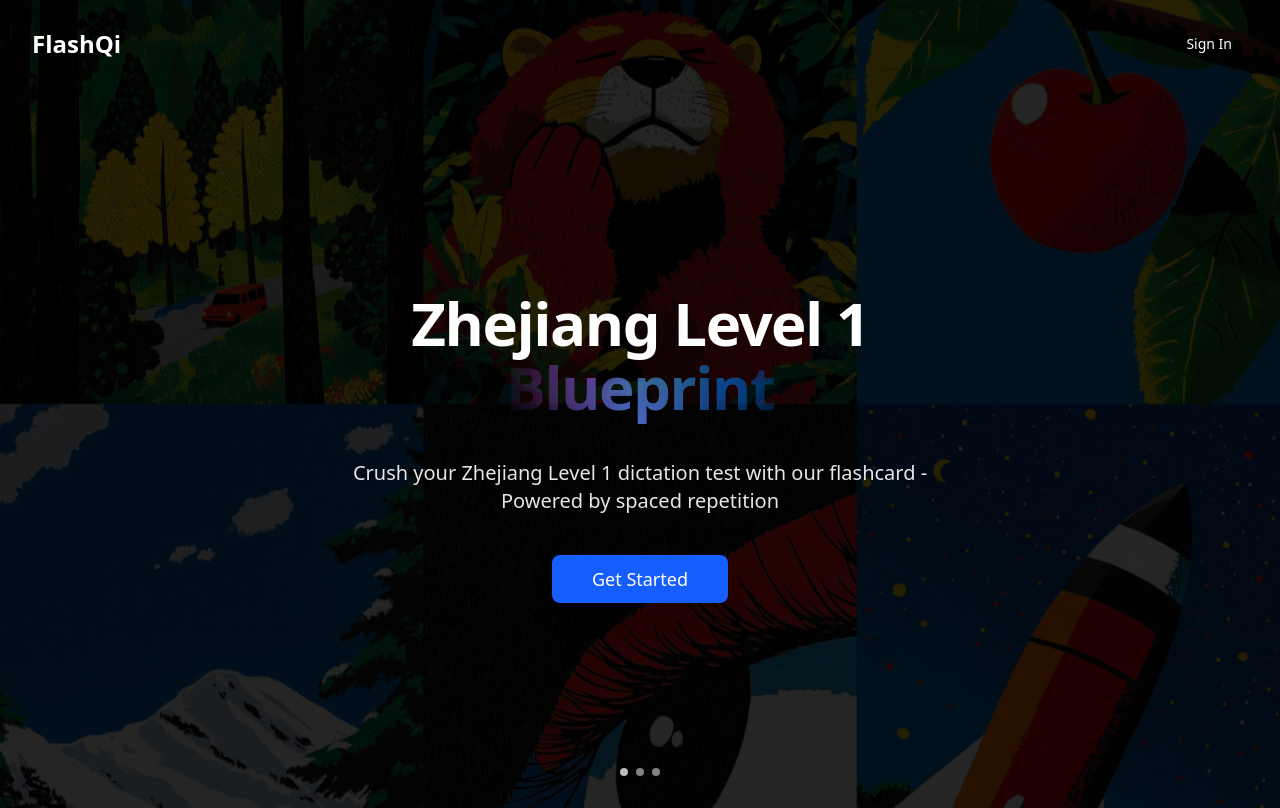
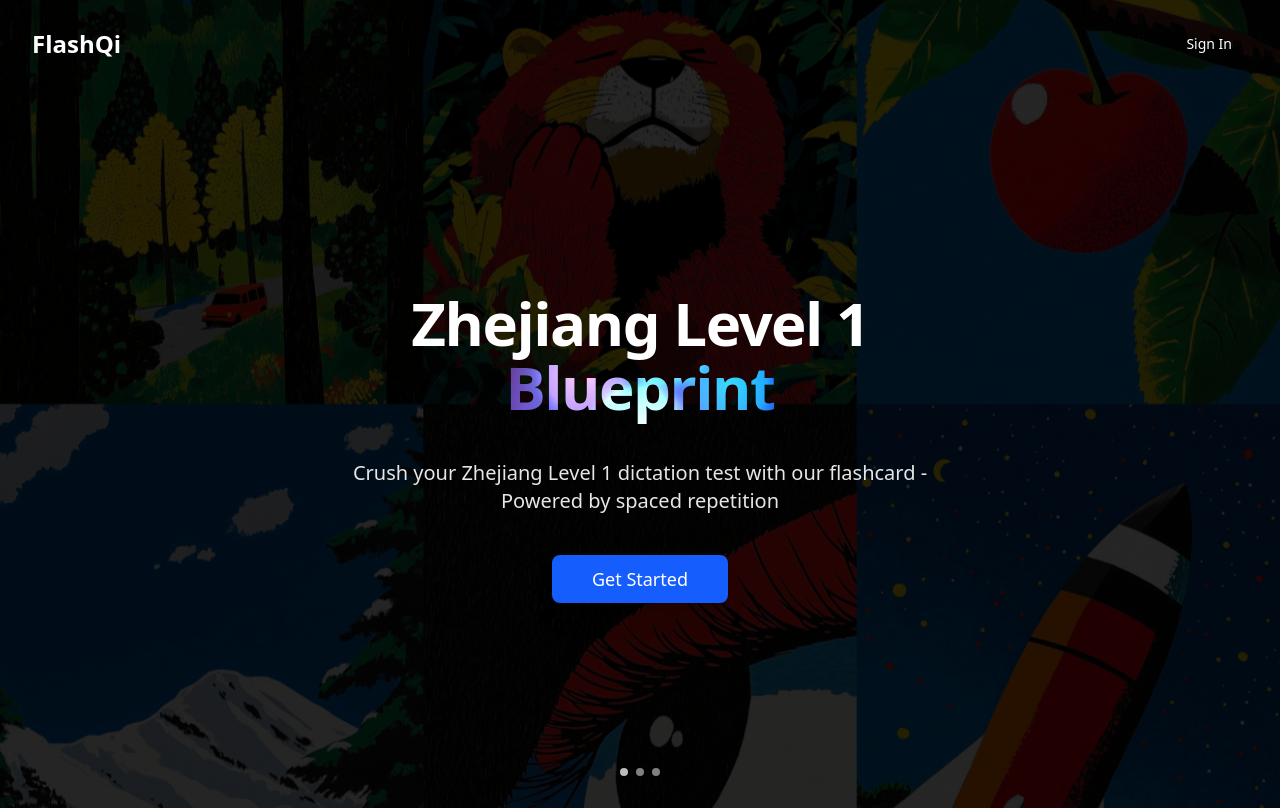
Before and after one commit to Richienv/flashqi, a Next.js app in the folder flashqi1/: page / in a window 1280 px wide. Built offline with nearby package versions, Linux system fonts and the light colour scheme.

Commit message:
Update teh Aurora Text

```diff
--- a/flashqi1/src/components/magicui/aurora-text.tsx
+++ b/flashqi1/src/components/magicui/aurora-text.tsx
@@ -1,7 +1,10 @@
 "use client";
 
+/* eslint-disable @typescript-eslint/no-explicit-any */
+// @ts-ignore
 import type { CSSProperties } from "react";
-import React, { useEffect, useRef } from "react";
+// @ts-ignore
+import React, { useEffect, useRef, useState, useMemo } from "react";
 
 interface AuroraTextProps {
   children: React.ReactNode;
@@ -25,6 +28,31 @@ export function AuroraText({
   const [textStyle, setTextStyle] = React.useState<
     Partial<CSSStyleDeclaration>
   >({});
+
+  // Generate a stable unique ID for the mask
+  const maskId = useMemo(() =>
+    `aurora-mask-${Math.random().toString(36).substring(2, 11)}`,
+    []
+  );
+
+  // Force initialization on mobile with a timeout
+  useEffect(() => {
+    const timer = setTimeout(() => {
+      if (!isReady && textRef.current) {
+        // Force dimension calculation after a delay
+        const bbox = textRef.current.getBBox();
+        if (bbox.width > 0 && bbox.height > 0) {
+          setDimensions({
+            width: bbox.width,
+            height: bbox.height,
+          });
+          setIsReady(true);
+        }
+      }
+    }, 300);
+
+    return () => clearTimeout(timer);
+  }, [isReady]);
 
   // Updated effect to compute all text styles from parent
   useEffect(() => {
@@ -75,15 +103,20 @@ export function AuroraText({
     const updateDimensions = () => {
       if (textRef.current) {
         const bbox = textRef.current.getBBox();
-        setDimensions({
-          width: bbox.width,
-          height: bbox.height,
-        });
-        setIsReady(true);
+        if (bbox.width > 0 && bbox.height > 0) {
+          setDimensions({
+            width: bbox.width,
+            height: bbox.height,
+          });
+          setIsReady(true);
+        }
       }
     };
 
+    // Try immediately and also on next frame to ensure SVG is rendered
     updateDimensions();
+    requestAnimationFrame(updateDimensions);
+
     window.addEventListener("resize", updateDimensions);
 
     return () => window.removeEventListener("resize", updateDimensions);
@@ -97,11 +130,12 @@ export function AuroraText({
     if (!ctx) return;
 
     // Set canvas size
-    canvas.width = dimensions.width;
-    canvas.height = dimensions.height;
+    canvas.width = Math.max(dimensions.width, 10); // Ensure minimum size
+    canvas.height = Math.max(dimensions.height, 10); // Ensure minimum size
 
     let time = 0;
     const baseSpeed = 0.008; // Original speed as base unit
+    let animationFrame: number;
 
     function animate() {
       if (!ctx || !canvas) return;
@@ -109,6 +143,7 @@ export function AuroraText({
 
       time += baseSpeed * speed;
 
+      // First pass - create base glow with larger radius
       colors.forEach((color, i) => {
         const x =
           canvas.width *
@@ -121,27 +156,77 @@ export function AuroraText({
             Math.sin(time * 0.7 + i * 1.5) * 0.4 +
             Math.cos(time * 0.6 + i * 0.8) * 0.2);
 
+        // Increased spread for wider glow
+        const radius = canvas.width * 0.6; // Further increased from 0.5 to 0.6
+
         const gradient = ctx.createRadialGradient(
           x,
           y,
           0,
           x,
           y,
-          canvas.width * 0.4,
+          radius,
         );
 
-        gradient.addColorStop(0, `${color}99`);
-        gradient.addColorStop(0.5, `${color}33`);
+        // Increased opacity values for maximum visibility
+        gradient.addColorStop(0, `${color}FF`); // Full opacity at center
+        gradient.addColorStop(0.4, `${color}BB`); // 73% opacity at 40% radius
+        gradient.addColorStop(0.8, `${color}44`); // 27% opacity at 80% radius
         gradient.addColorStop(1, "#00000000");
 
         ctx.fillStyle = gradient;
         ctx.fillRect(0, 0, canvas.width, canvas.height);
       });
 
-      requestAnimationFrame(animate);
+      // Second pass - add intense central glow with smaller radius
+      colors.forEach((color, i) => {
+        const x =
+          canvas.width *
+          (0.5 +
+            Math.cos(time * 0.8 + i * 1.3) * 0.4 +
+            Math.sin(time * 0.5 + i * 0.7) * 0.2);
+        const y =
+          canvas.height *
+          (0.5 +
+            Math.sin(time * 0.7 + i * 1.5) * 0.4 +
+            Math.cos(time * 0.6 + i * 0.8) * 0.2);
+
+        // Smaller radius for concentrated central glow
+        const innerRadius = canvas.width * 0.2;
+
+        const innerGradient = ctx.createRadialGradient(
+          x,
+          y,
+          0,
+          x,
+          y,
+          innerRadius,
+        );
+
+        // High intensity central glow
+        innerGradient.addColorStop(0, `${color}FF`); // Full opacity
+        innerGradient.addColorStop(0.7, `${color}88`); // Fade out
+        innerGradient.addColorStop(1, "#00000000");
+
+        // Use lighter composite operation for additive glow effect
+        ctx.globalCompositeOperation = "lighter";
+        ctx.fillStyle = innerGradient;
+        ctx.fillRect(0, 0, canvas.width, canvas.height);
+        ctx.globalCompositeOperation = "source-over"; // Reset composite operation
+      });
+
+      animationFrame = requestAnimationFrame(animate);
     }
+
     animate();
+
+    return () => {
+      cancelAnimationFrame(animationFrame);
+    };
   }, [dimensions, colors, speed]);
+
+  // String content for more reliable SVG rendering
+  const childrenString = typeof children === 'string' ? children : String(children);
 
   return (
     <span
@@ -178,12 +263,16 @@ export function AuroraText({
         aria-hidden="true"
       >
         <svg
-          width={dimensions.width}
-          height={dimensions.height}
+          width={Math.max(dimensions.width, 10)}
+          height={Math.max(dimensions.height, 10)}
           className="absolute inset-0"
+          style={{
+            overflow: "visible",
+            pointerEvents: "none",
+          }}
         >
           <defs>
-            <mask id={`text-mask-${children}`}>
+            <mask id={maskId}>
               <rect width="100%" height="100%" fill="black" />
               <text
                 ref={textRef}
@@ -194,7 +283,7 @@ export function AuroraText({
                 fill="white"
                 style={textStyle as CSSProperties}
               >
-                {children}
+                {childrenString}
               </text>
             </mask>
           </defs>
@@ -203,8 +292,9 @@ export function AuroraText({
         <canvas
           ref={canvasRef}
           style={{
-            maskImage: `url(#text-mask-${children})`,
-            WebkitMaskImage: `url(#text-mask-${children})`,
+            maskImage: `url(#${maskId})`,
+            WebkitMaskImage: `url(#${maskId})`,
+            mixBlendMode: "normal",
           }}
           className="h-full w-full"
         />
```
